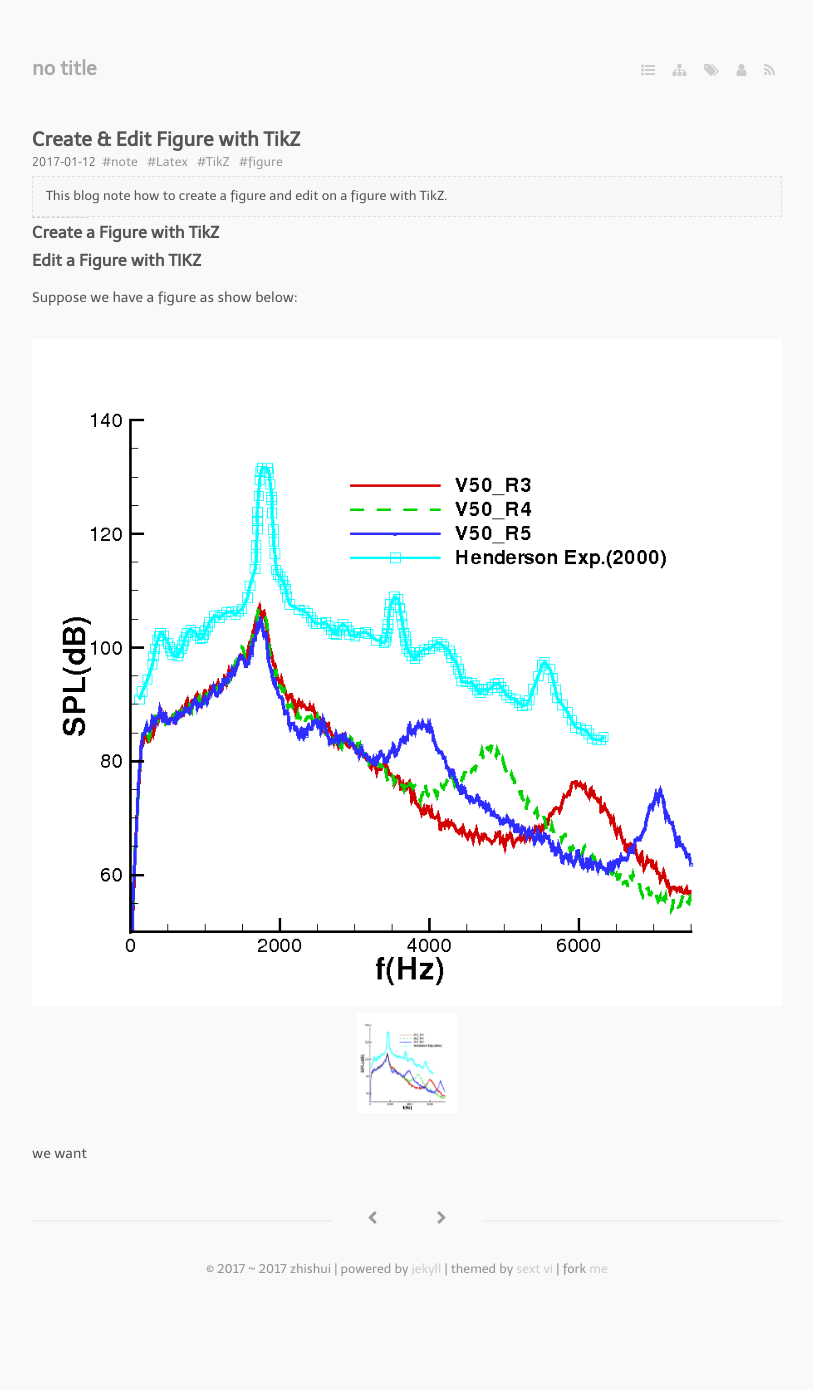
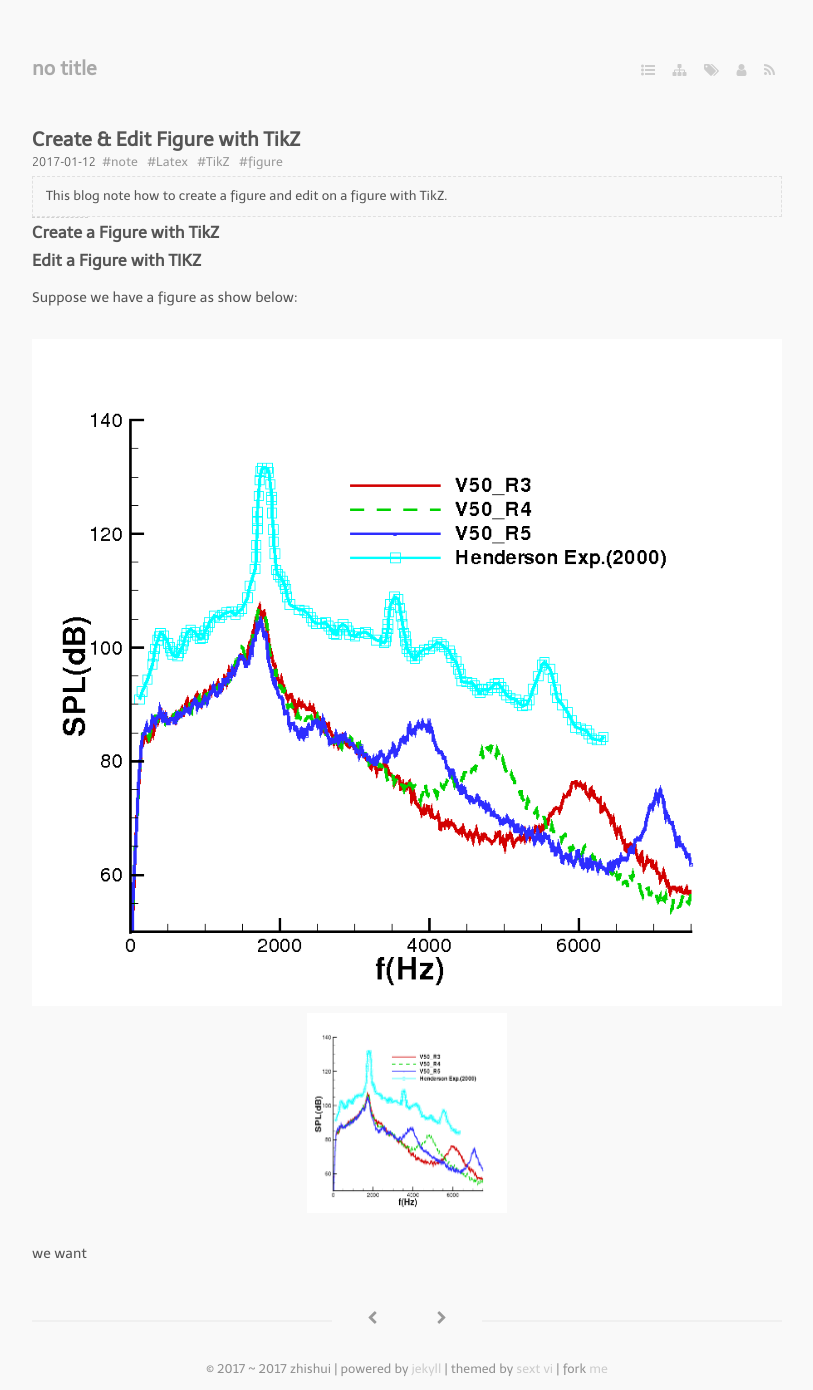
Before and after one commit to bizhishui/bizhishui.github.io, a Jekyll site: the page built from _posts/2017-01-12-Create-Edit-Figure-TiKZ.md, in a window 1280 px wide. Shown: the whole page, without its empty margins (233-1046 px from the left). Built offline with Jekyll 4.4.1, drawn with Linux system fonts in a browser that asks for light colours; nearby versions of some CDN libraries; some web fonts are replaced; a script that is not in the unit is left out; before the commit the page ends 1290 px from its top, so only the background shows below that.

Commit message:
further correct figure

```diff
--- a/_posts/2017-01-12-Create-Edit-Figure-TiKZ.md
+++ b/_posts/2017-01-12-Create-Edit-Figure-TiKZ.md
@@ -23,6 +23,6 @@ tags:
 Suppose we have a figure as show below:
 
 [![Initial figure](/media/files/2017/01/12/ExpComp.png)](https://github.com/bizhishui/bizhishui.github.io/blob/master/ "Initial figure")
-<img src="https://github.com/bizhishui/bizhishui.github.io/blob/master/media/files/2017/01/12/ExpComp.png" width="100" height="100" />
+<img src="https://github.com/bizhishui/bizhishui.github.io/blob/master/media/files/2017/01/12/ExpComp.png" alt="Initial figure" width="200" height="200" />
 
 we want
```
